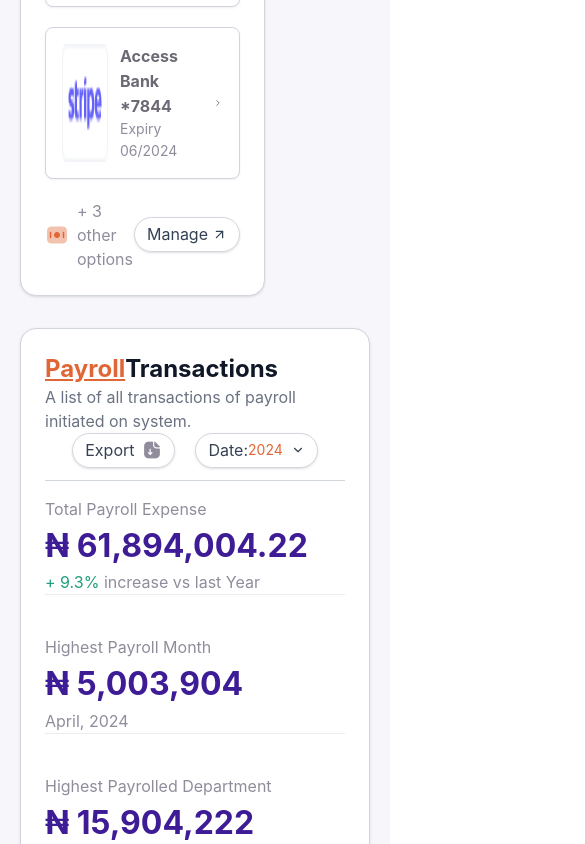
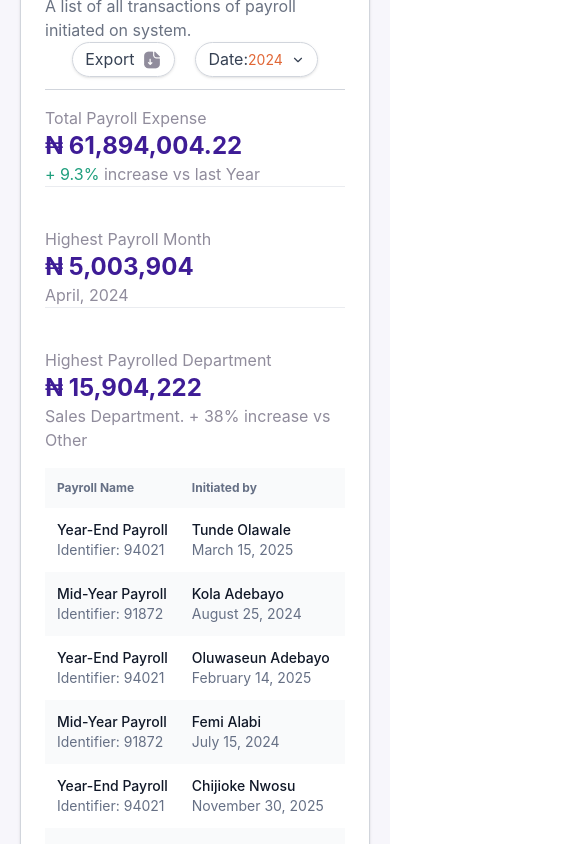
Before and after one commit to Busayo-oni/paySteriod, a React (Vite) app: page /wallet in a window 390 px wide. Shown: the part 1156-2000 px from the top of the page, 585 px wide, since content can reach past the window. Built offline with nearby package versions, Linux system fonts and the light colour scheme; a web font is replaced by a local one.

Commit message:
fix: adjust font sizes for better responsiveness in Payment, Table, and Transactions components

```diff
--- a/src/components/WalletSections/Payment.tsx
+++ b/src/components/WalletSections/Payment.tsx
@@ -25,7 +25,7 @@ const Payment = () => {
           <div className='flex items-center justify-between'>
               <div className="flex items-center gap-2">
                 <img src={todoList} alt="icon" />
-                <h3 className="font-medium text-gray-900 text-lg">SBSC WALLET</h3>
+                <h3 className="font-medium text-gray-900 text-base lg:text-lg">SBSC WALLET</h3>
               </div>
           <button className="flex items-center gap-1 text-gray-700 text-sm font-medium rounded-full border border-gray-300 shadow-sm px-3 py-1 cursor-pointer hover:bg-gray-100 transition duration-300">
                     Add Money
@@ -34,7 +34,7 @@ const Payment = () => {
                   </button>
                   </div>
                   <div className="flex items-center gap-2 py-5  border-b border-b-gray-300 ">
-                    <h2 className="text-[#3E1C96] font-black text-[48px] ">₦ 32,904,904.33</h2>
+                    <h2 className="text-[#3E1C96] font-black lg:text-[48px] text-2xl ">₦ 32,904,904.33</h2>
                     <img src={eyes} alt="icon" />
                   </div>
 
@@ -69,7 +69,7 @@ const Payment = () => {
         </div>
 
         {/* Right Card: Department Distribution */}
-        <div className="bg-white p-6 rounded-2xl shadow-sm border w-[70%] border-gray-300">
+        <div className="bg-white p-6 rounded-2xl shadow-sm border lg:w-[70%] w-full border-gray-300">
         <div className="flex items-center gap-2">
                 <img src={todoList} alt="icon" />
                 <h3 className="font-medium text-gray-900 text-lg">Payment Method</h3>
--- a/src/components/WalletSections/Table.tsx
+++ b/src/components/WalletSections/Table.tsx
@@ -102,62 +102,58 @@ const data = [
 
 const Table = () => {
   return (
-
-<table className="w-full border-collapse">
+<div className="overflow-x-auto">
+  <table className="w-full border-collapse min-w-[800px]">
     <thead>
-    <tr className="bg-gray-50 text-[#667085] text-xs font-medium ">
-      <th className="p-3 text-left ">Payroll Name</th>
-      <th className="p-3 text-left ">Initiated by</th>
-      <th className="p-3 text-left ">Initiated by</th>
-      <th className="p-3 text-left ">Total Payroll Value</th>
-      <th className="p-3 text-left ">Status</th>
-      <th className="p-3 text-left text-gray-100 ">Header 6</th>
+      <tr className="bg-gray-50 text-[#667085] text-xs font-medium">
+        <th className="p-3 text-left whitespace-nowrap">Payroll Name</th>
+        <th className="p-3 text-left whitespace-nowrap">Initiated by</th>
+        <th className="p-3 text-left whitespace-nowrap">Initiated by</th>
+        <th className="p-3 text-left whitespace-nowrap">Total Payroll Value</th>
+        <th className="p-3 text-left whitespace-nowrap">Status</th>
+        <th className="p-3 text-left text-gray-50 whitespace-nowrap">Header 6</th>
       </tr>
     </thead>
     <tbody>
       {data.map((item, index) => (
         <tr key={index} className={index % 2 === 0 ? 'bg-white' : 'bg-gray-50'}>
-        <td className="p-3 ">
+          <td className="p-3">
             <div className="flex flex-col">
-            <span className="text-[#101828] text-sm font-medium ">{item.col1}</span>
-            <span className="text-[#667085] text-sm font-normal ">{item.ident}</span>
+              <span className="text-[#101828] text-sm font-medium whitespace-nowrap">{item.col1}</span>
+              <span className="text-[#667085] text-sm font-normal whitespace-nowrap">{item.ident}</span>
             </div>
           </td>
 
-        <td className="p-3 ">
+          <td className="p-3">
             <div className="flex flex-col">
-            <span className="text-[#101828] text-sm font-medium ">{item.col2}</span>
-            <span className="text-[#667085] text-sm font-normal ">{item.date}</span>
+              <span className="text-[#101828] text-sm font-medium whitespace-nowrap">{item.col2}</span>
+              <span className="text-[#667085] text-sm font-normal whitespace-nowrap">{item.date}</span>
             </div>
           </td>
 
-        <td className="p-3 ">
+          <td className="p-3">
             <div className="flex flex-col">
-            <span className="text-[#101828] text-sm font-medium ">{item.col3}</span>
-            <span className="text-[#667085] text-sm font-normal ">{item.date || (item.date2)}</span>
+              <span className="text-[#101828] text-sm font-medium whitespace-nowrap">{item.col3}</span>
+              <span className="text-[#667085] text-sm font-normal whitespace-nowrap">{item.date || (item.date2)}</span>
             </div>
           </td>
 
-        <td className="text-[#101828] text-sm font-medium p-3">{item.col4}
+          <td className="text-[#101828] text-sm font-medium p-3 whitespace-nowrap">{item.col4}</td>
+
+          <td className="text-[#101828] text-sm font-medium p-3 whitespace-nowrap">
+            <StatusPill status={item.status || 'Completed'} />
           </td>
 
-        <td className="text-[#101828] text-sm font-medium p-3">
-    <StatusPill status={item.status || 'Completed'} />
-
-</td>
-        <td className="p-3 ">
+          <td className="p-3">
             <div className="flex items-center gap-2">
-            <img
-              src={viewmore}
-              alt="expand" />
-
+              <img src={viewmore} alt="expand" />
             </div>
           </td>
         </tr>
       ))}
     </tbody>
   </table>
-  )
+</div>  )
 }
 
 export default Table
--- a/src/components/WalletSections/Transactions.tsx
+++ b/src/components/WalletSections/Transactions.tsx
@@ -34,21 +34,21 @@ const Transactions = () => {
             <div className='lg:border-r-[1px] lg:border-r-[#EAECF0] lg:w-[70%] w-full border-b-[1px] border-b-[#EAECF0] lg:border-b-[0px] '>
                 <p className="text-[#908C9C] text-base font-normal ">Total Payroll Expense</p>
 
-          <h2 className="text-[#3E1C96] text-[32px] font-bold ">₦ 61,894,004.22</h2>
+          <h2 className="text-[#3E1C96] text-2xl lg:text-[32px] font-bold ">₦ 61,894,004.22</h2>
           <p className="text-[#908C9C] text-base font-normal "><span className="text-[#1F9F7D] text-base font-normal ">+ 9.3% </span>increase vs last Year </p>
             </div>
 
             <div className='lg:border-r-[1px] lg:border-r-[#EAECF0] border-b-[1px] border-b-[#EAECF0] lg:border-b-[0px]  lg:w-[70%] w-full'>
                 <p className="text-[#908C9C] text-base font-normal ">Highest Payroll Month</p>
 
-          <h2 className="text-[#3E1C96] text-[32px] font-bold ">₦ 5,003,904</h2>
+          <h2 className="text-[#3E1C96] text-2xl lg:text-[32px] font-bold ">₦ 5,003,904</h2>
           <p className="text-[#908C9C] text-base font-normal ">April, 2024 </p>
             </div>
 
             <div className='lg:w-[80%] w-full '>
                 <p className="text-[#908C9C] text-base font-normal "> Highest Payrolled Department</p>
 
-          <h2 className="text-[#3E1C96] text-[32px] font-bold ">₦ 15,904,222</h2>
+          <h2 className="text-[#3E1C96] text-2xl lg:text-[32px] font-bold ">₦ 15,904,222</h2>
           <p className="text-[#908C9C] text-base font-normal ">Sales Department. + 38% increase vs Other </p>
             </div>
 
```
Lines whose indentation alone changed are shown as unchanged.
